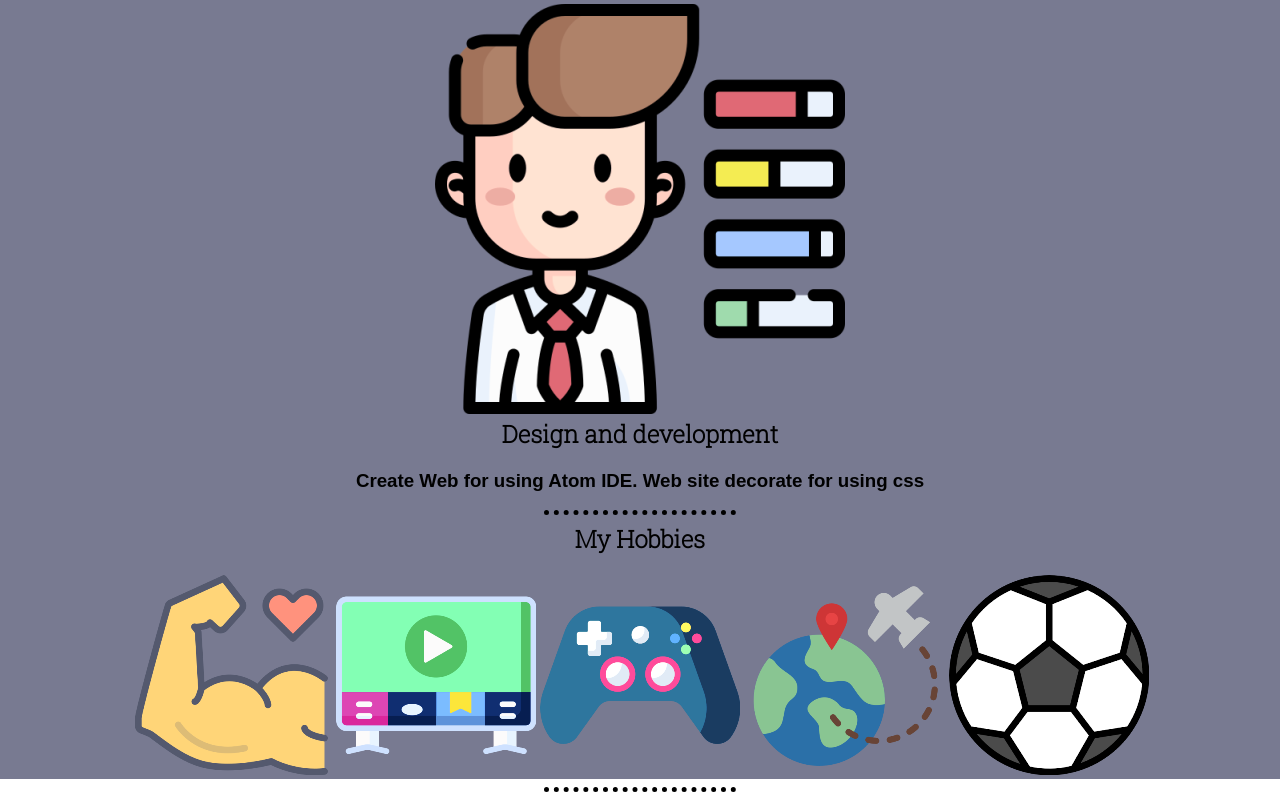
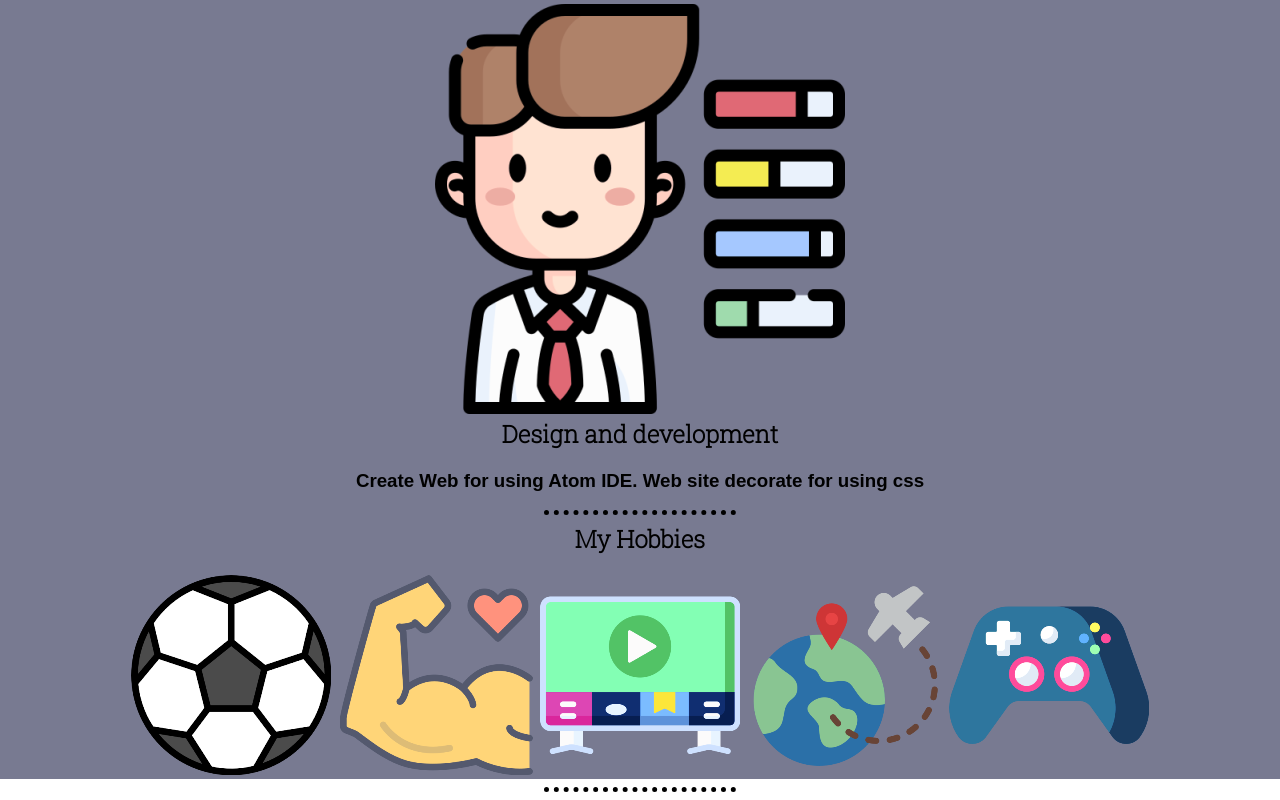
Before and after one commit to RajaKanwar/MySites, a plain HTML site: page index.html in a window 1280 px wide. Shown: the part 1280-2080 px from the top of the page. Drawn offline with Linux system fonts and the light colour scheme; a web font is replaced by a local one.

Commit message:
Update index.html

```diff
--- a/index.html
+++ b/index.html
@@ -35,11 +35,15 @@
       <hr>
 
       <h2>My Hobbies</h2>
-      <img class="skill" src="image/body.png" alt="hobbies">
-      <img class="skill" src="image/tv.png" alt="hobbies">
-      <img class="skill" src="image/gamepad.png" alt="hobbies">
-      <img class="skill" src="image/travle.png" alt="hobbies">
-      <img class="skill" src="image/football.png" alt="hobbies">
+      <a href="https://en.wikipedia.org/wiki/Football"><img class="skill" src="image/football.png" alt="hobbies"></a>
+      <a href="https://en.wikipedia.org/wiki/Gym"><img class="skill" src="image/body.png" alt="hobbies"></a>
+      <a href="https://www.megaessays.com/viewpaper/79101.html"><img class="skill" src="image/tv.png" alt="hobbies"></a>
+      <a href="https://en.wikipedia.org/wiki/Travel"><img class="skill" src="image/travle.png" alt="hobbies"></a>
+      <a href="https://www.nerdynaut.com/5-reasons-why-gaming-is-actually-an-excellent-hobby"><img class="skill" src="image/gamepad.png" alt="hobbies"></a>
+
+
+
+
     </div>
     <hr>
     <div class="bottom-container">
```
